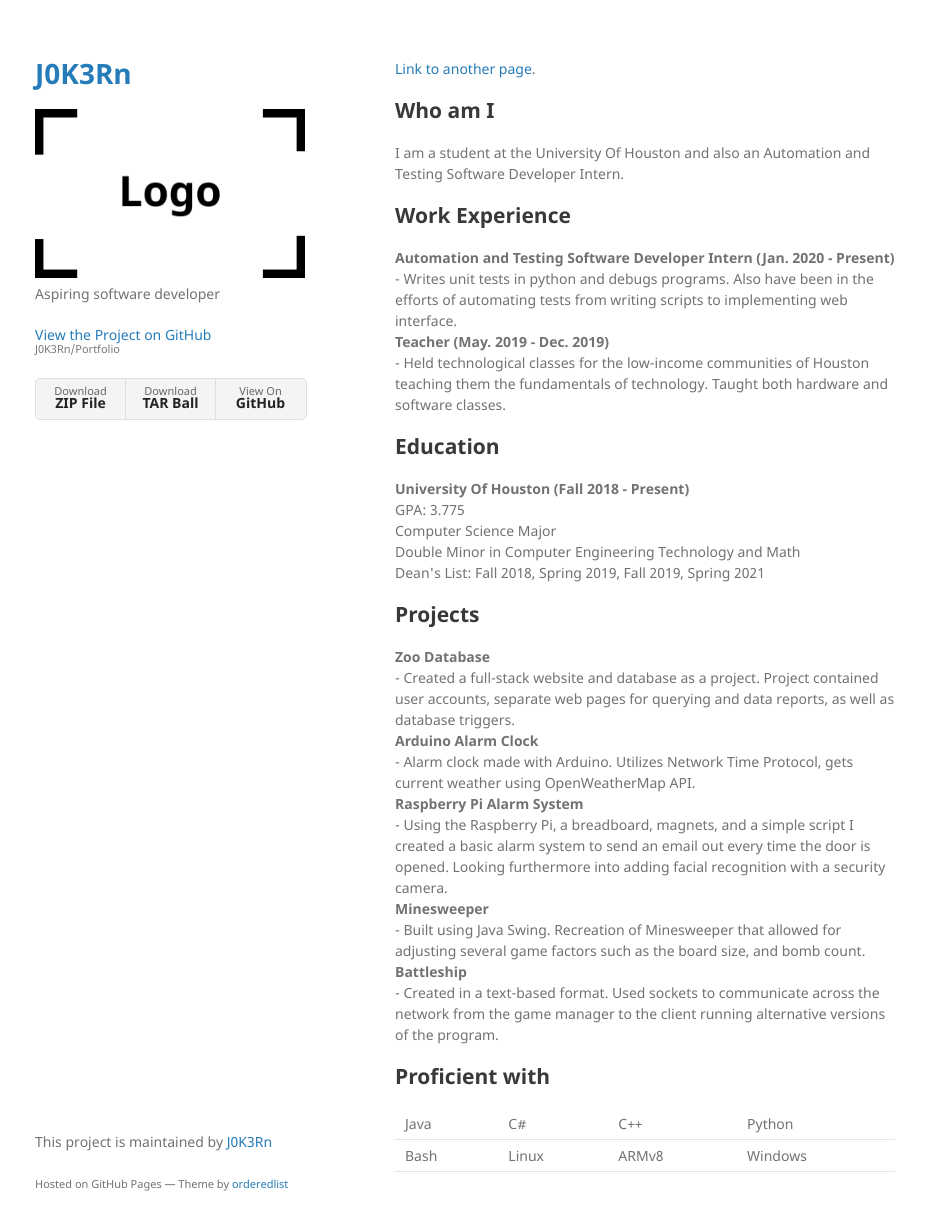
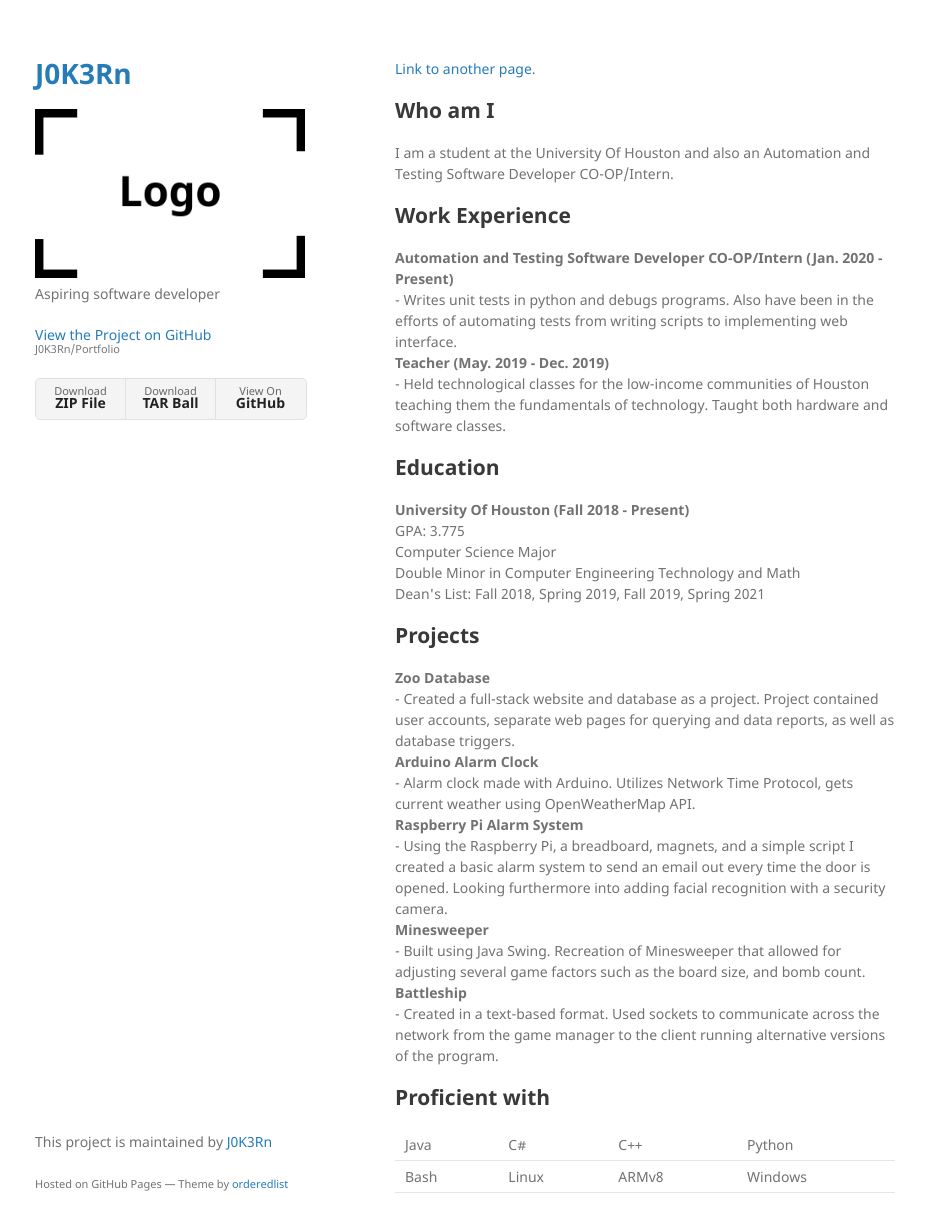
Before and after one commit to J0K3Rn/Portfolio, a Jekyll site: the page built from index.md, in a window 1280 px wide and 1263 px high. Shown: the top 1232 px of the window, without its empty margins (175-1100 px from the left). Built offline with Jekyll 4.4.1, drawn with Linux system fonts in a browser that asks for light colours.

Commit message:
Updating Job Title

```diff
--- a/index.md
+++ b/index.md
@@ -6,12 +6,12 @@ layout: default
 
 ## Who am I
 
-I am a student at the University Of Houston and also an Automation and Testing Software Developer Intern.
+I am a student at the University Of Houston and also an Automation and Testing Software Developer CO-OP/Intern.
 
 ## Work Experience
 
 <p>
-<b>Automation and Testing Software Developer Intern (Jan. 2020 - Present)</b><br>
+<b>Automation and Testing Software Developer CO-OP/Intern (Jan. 2020 - Present)</b><br>
 - Writes unit tests in python and debugs programs. Also have been in the efforts of automating tests from writing scripts to implementing web interface.<br>
 <b>Teacher (May. 2019 - Dec. 2019)</b><br>
 - Held technological classes for the low-income communities of Houston teaching them the fundamentals of technology. Taught both hardware and software classes.
```
